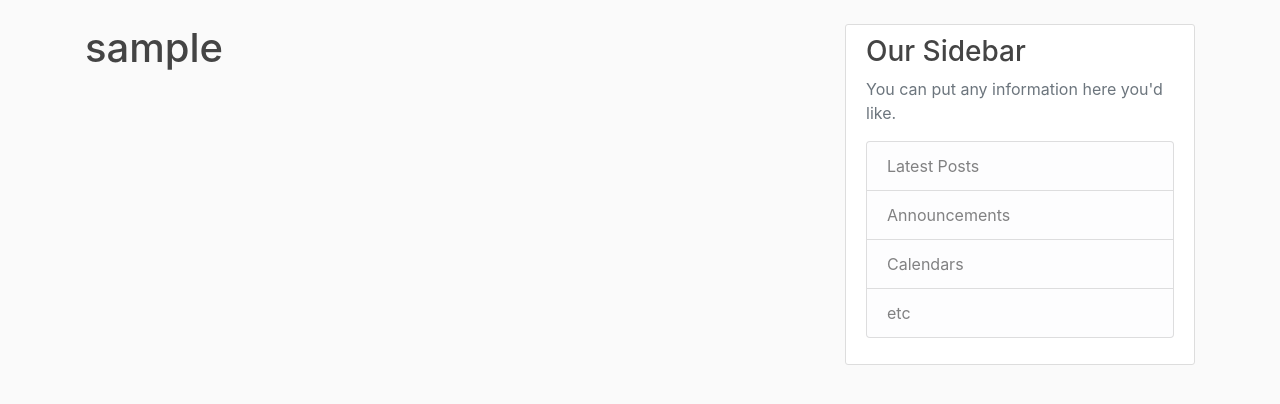
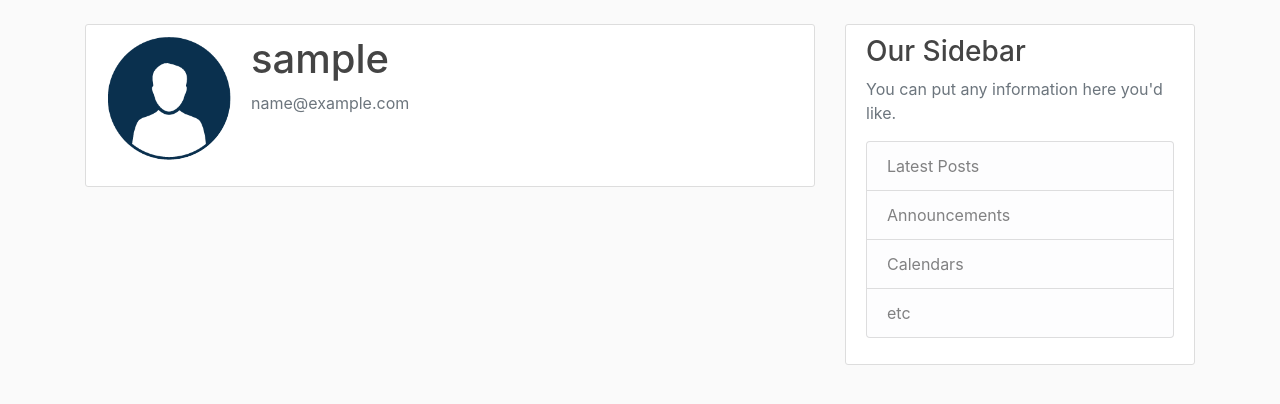
Before and after one commit to pzacha/Blog, a Flask app: page /account in a window 1280 px wide. Shown: the part 56-460 px from the top of the page. Run offline with Flask 2, Linux system fonts and the light colour scheme; the visitor is signed in with stand-in values (Sample User, id 1); data comes from the database, SQL or seed files in the repository; some libraries are stand-ins or nearby versions.

Commit message:
Account page update, profile pic added

```diff
--- a/Blog/flaskblog/routes.py
+++ b/Blog/flaskblog/routes.py
@@ -77,4 +77,5 @@ def logout():
 @app.route("/account")
 @login_required
 def account():
-    return render_template("account.html", title="Account")
+    image_file = url_for("static", filename="profile_pics/" + current_user.image_file)
+    return render_template("account.html", title="Account", image_file=image_file)
--- a/Blog/flaskblog/templates/account.html
+++ b/Blog/flaskblog/templates/account.html
@@ -1,4 +1,13 @@
 {% extends "layout.html" %}
 {% block content %}
-    <h1>{{ current_user.username }}</h1>
+<div class="content-section">
+    <div class="media">
+      <img class="rounded-circle account-img" src={{ image_file }}>
+      <div class="media-body">
+        <h2 class="account-heading">{{ current_user.username }}</h2>
+        <p class="text-secondary">{{ current_user.email }}</p>
+      </div>
+    </div>
+    <!-- FORM HERE -->
+  </div>
 {% endblock content %}
```
Also changed, not shown: Blog/flaskblog/forms.py (+22 -0 lines), Blog/flaskblog/static/profile_pics/default.jpg (added).
